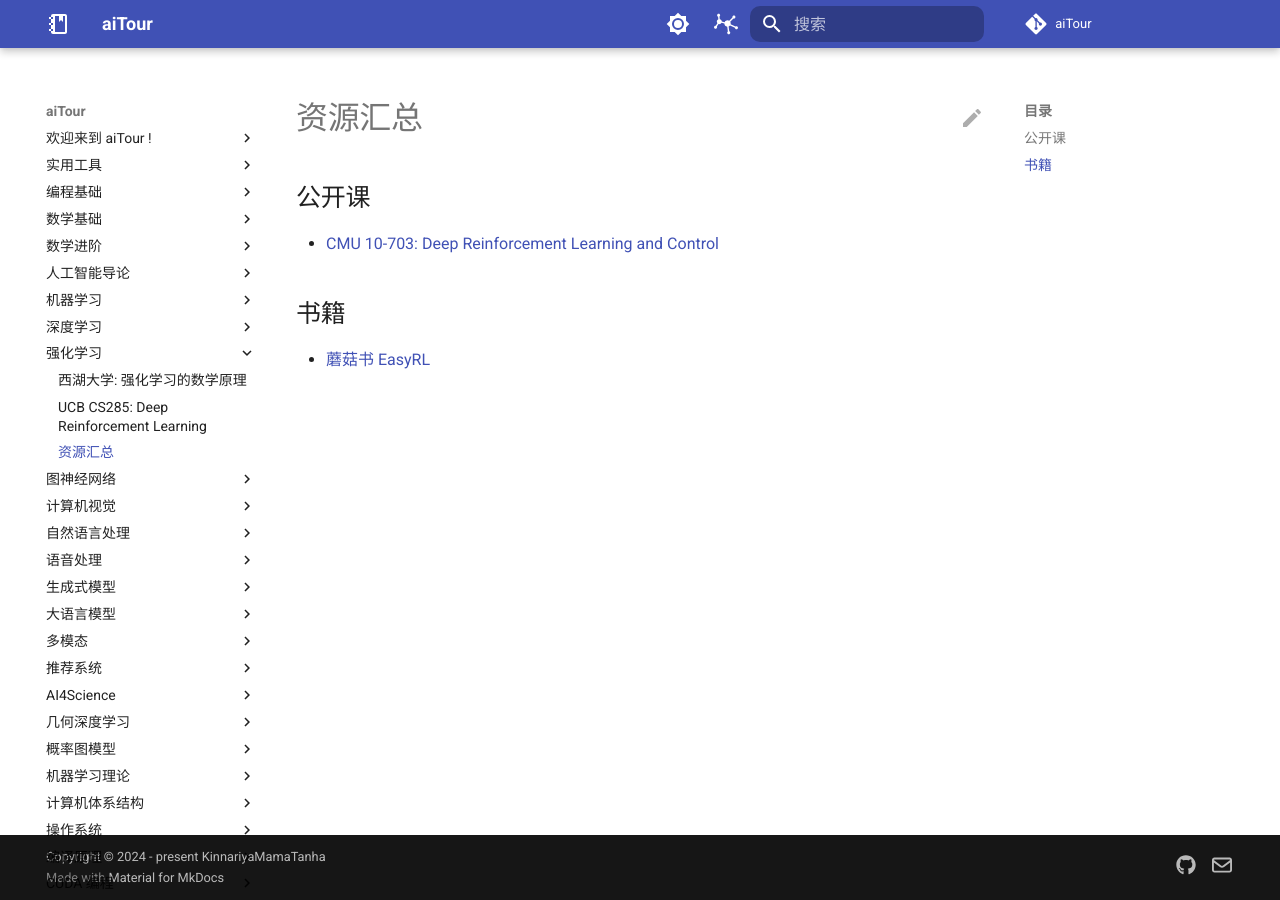
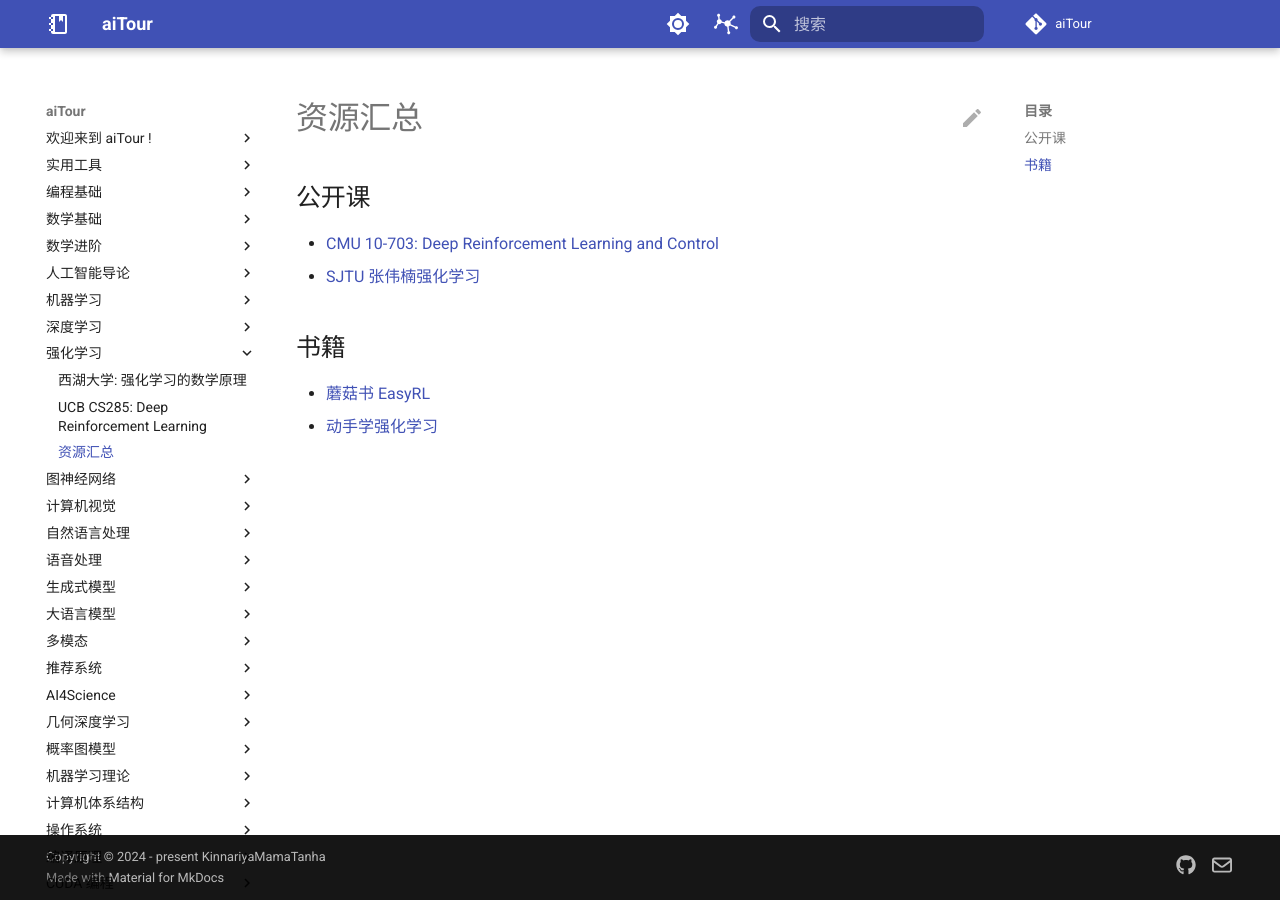
Before and after one commit to KinnariyaMamaTanha/aiTour, an MkDocs documentation site: the page built from docs/reinforcement-learning/resources.md, in a window 1280 px wide. Built offline with MkDocs 1.6.1 and Material for MkDocs 9.7.7, drawn with Linux system fonts in a browser that asks for light colours; comment, search, counter and statistics services are not loaded; a style sheet for code colours, icons or effects is not loaded.

Commit message:
docs: add resources for reinforcement learning and update navigation

```diff
--- a/docs/reinforcement-learning/resources.md
+++ b/docs/reinforcement-learning/resources.md
@@ -3,7 +3,9 @@
 ## 公开课
 
 - [CMU 10-703: Deep Reinforcement Learning and Control](https://www.andrew.cmu.edu/course/10-703/)
+- [SJTU 张伟楠强化学习](https://www.bilibili.com/video/BV1jUHdePEUZ/?spm_id_from=333.1387.collection.video_card.click&vd_source=4a4cf7e4efebbcaed2bfa6ad89728be8)
 
 ## 书籍
 
 - [蘑菇书 EasyRL](https://datawhalechina.github.io/easy-rl/#/)
+- [动手学强化学习](https://hrl.boyuai.com/)
--- a/mkdocs.yml
+++ b/mkdocs.yml
@@ -156,7 +156,7 @@
   - CUDA 编程:
       - "资源汇总": cuda-programming/resources.md
   - 机器学习系统:
-      - "CMU 10-414: Deep Learning System": machine-learning-system/resources.md
+      - "资源汇总": machine-learning-system/resources.md
   - 科研:
       - "GAMES 003: 科研基本素养": research/GAMES003.md
       - "资源汇总": research/resources.md
```
